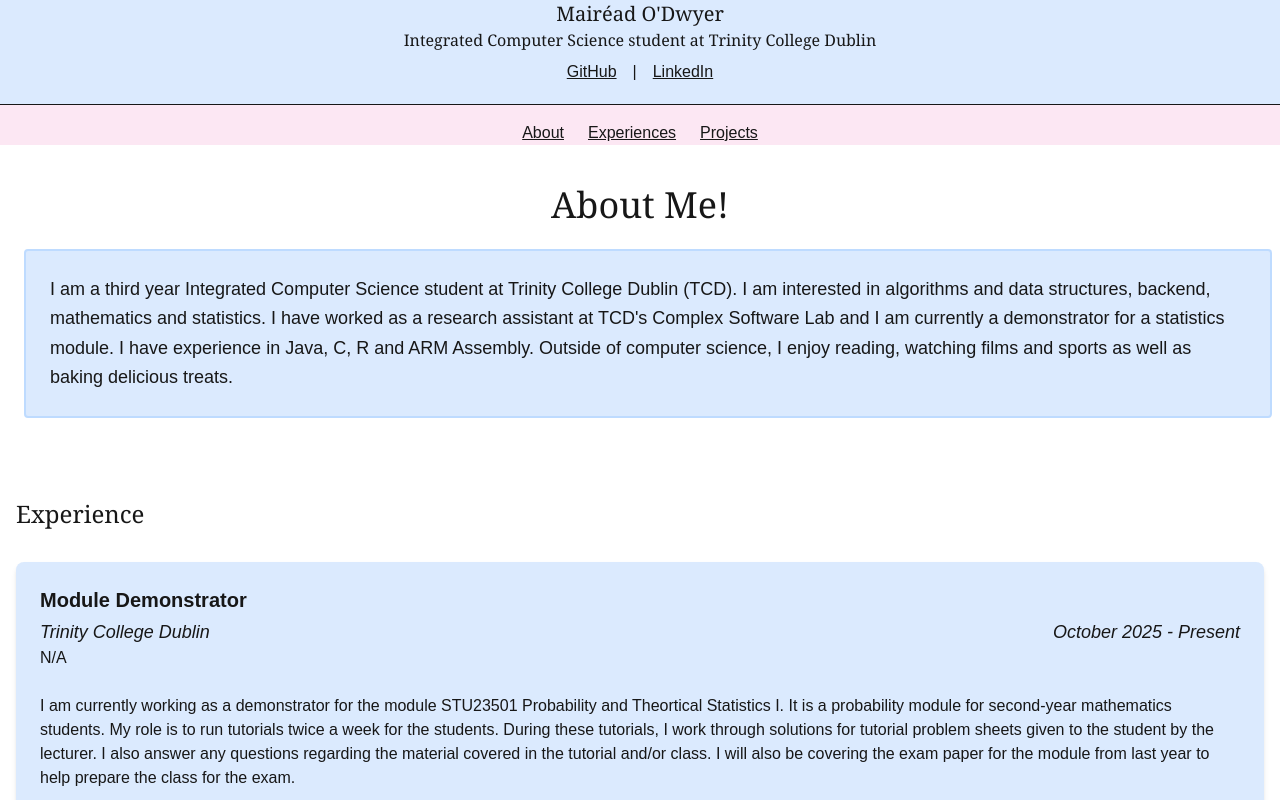
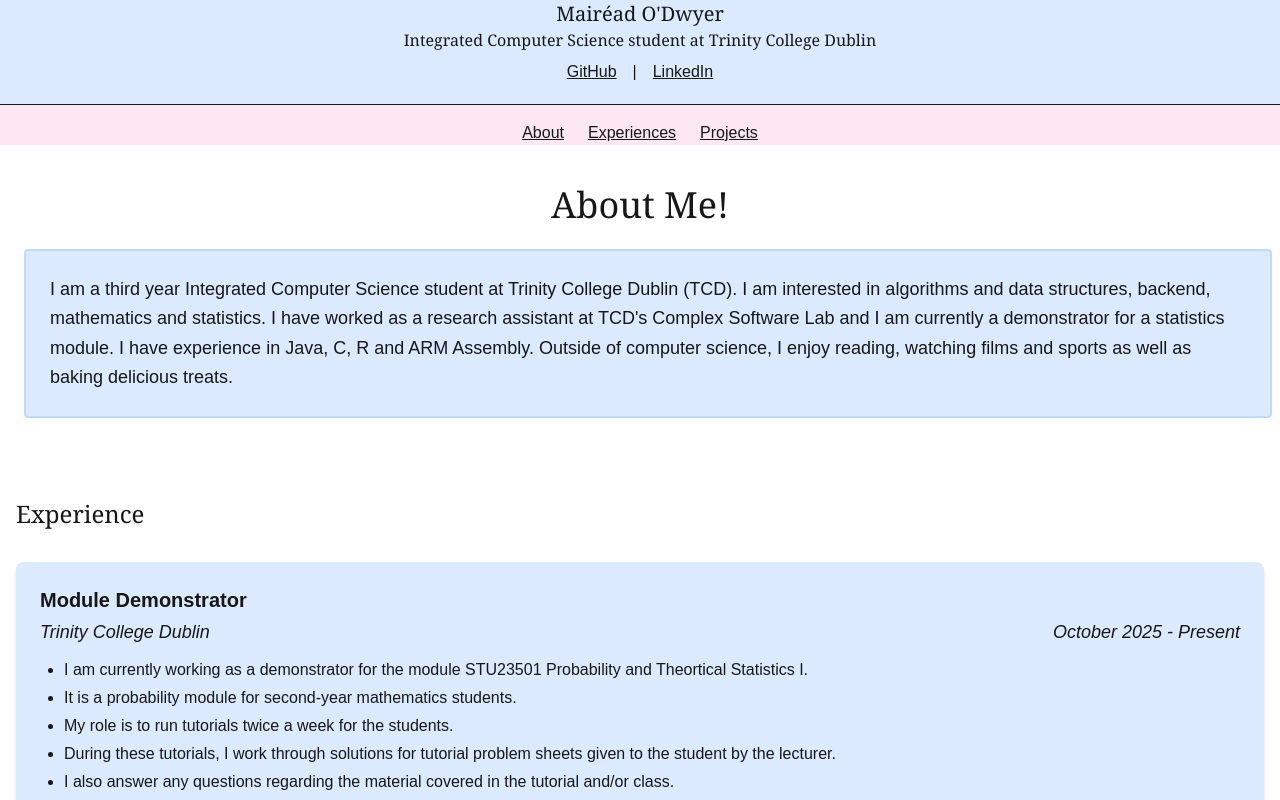
Before and after one commit to mairead-odwyer14/my-portfolio, a Next.js app: page / in a window 1280 px wide. Shown: the top 800 px of the page. Built offline with nearby package versions, Linux system fonts and the light colour scheme; a web font is replaced by a local one.

Commit message:
changed description from paragraph to bullet point list

```diff
--- a/src/components/ExperienceCard.js
+++ b/src/components/ExperienceCard.js
@@ -1,4 +1,11 @@
-const ExperienceCard = ({ title, company, duration, manager, description}) =>{
+const ExperienceCard = ({ title, company, duration, description}) =>{
+        const toItems = (v) => {
+            if (Array.isArray(v)) return v;
+            if (typeof v === "string")
+                return v.split(/\r?\n/).map(s => s.trim()).filter(Boolean).map(s => s.replace(/^[-*•]\s+/, ""));
+            return [];
+        };
+        const items = toItems(description);
     return(
         <div className="relative bg-blue-100 rounded-lg shadow-md p-6 w-full max-w-7xl mx-auto transform">
             <h3 className="text-xl font-bold font-rubik mb-1">{title}</h3>
@@ -6,8 +13,11 @@
                 <span className="italic text-lg">{company}</span>
                 <span className="italic text-lg">{duration}</span>
             </div>
-            <p>{manager}</p>
-            <p className="w-full mt-6">{description}</p>
+            {items.length > 0 && (
+                <ul className="mt-3 list-disc pl-6 space-y-1">
+                    {items.map((item, i) => <li key={i}>{item}</li>)}
+            </ul>
+        )}
         </div>
     );
 };
```
